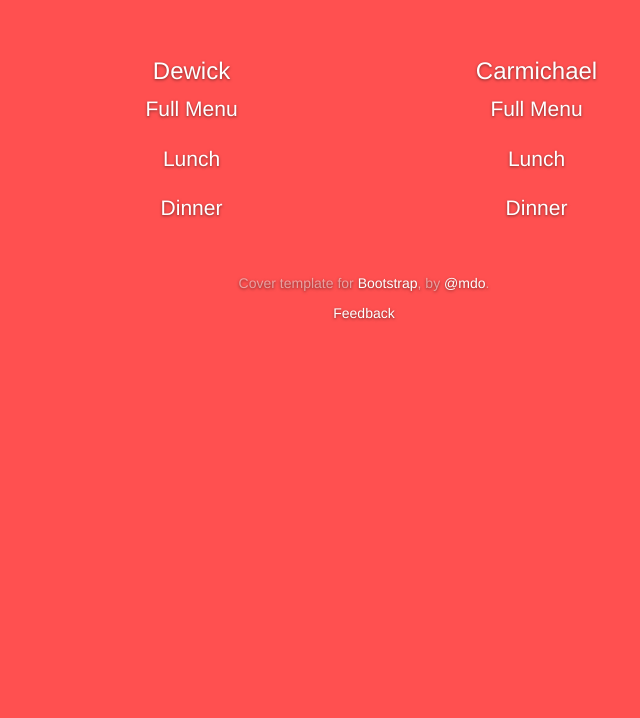
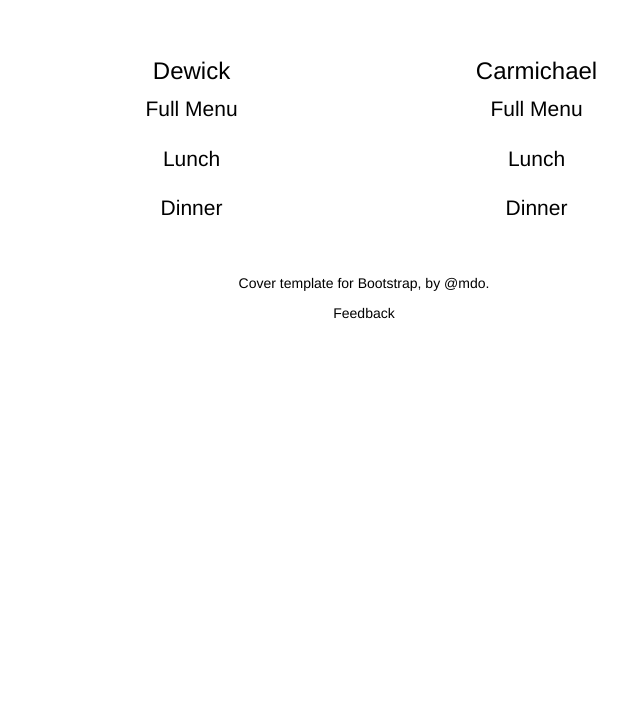
Before and after one commit to Alire-/tuftsmenu, a plain HTML site: page index.html in a window 1280 px wide. Shown: the part 82-800 px from the top of the page, without its empty margins (276-916 px from the left). Drawn offline with nearby package versions, Linux system fonts and the light colour scheme; no server answers.

Commit message:
Updated css

```diff
--- a/css/cover.css
+++ b/css/cover.css
@@ -6,7 +6,7 @@
 a,
 a:focus,
 a:hover {
-  color: #fff;
+  color: #000;
 }
 
 /* Custom default button */
@@ -27,13 +27,23 @@
 html,
 body {
   height: 100%;
-  background-color: #FF5050
+  background-color: #FFFFFF
 }
 body {
-  color: #fff;
+  color: #000;
   text-align: center;
-  text-shadow: 0 1px 3px rgba(0,0,0,.5);
+  /*text-shadow: 0 1px 1px rgba(0,0,0,.5);*/
 }
+
+a {
+  color: #000;
+}
+
+p {
+  color: #000;
+}
+
+
 
 /* Extra markup and styles for table-esque vertical and horizontal centering */
 .site-wrapper {
```
